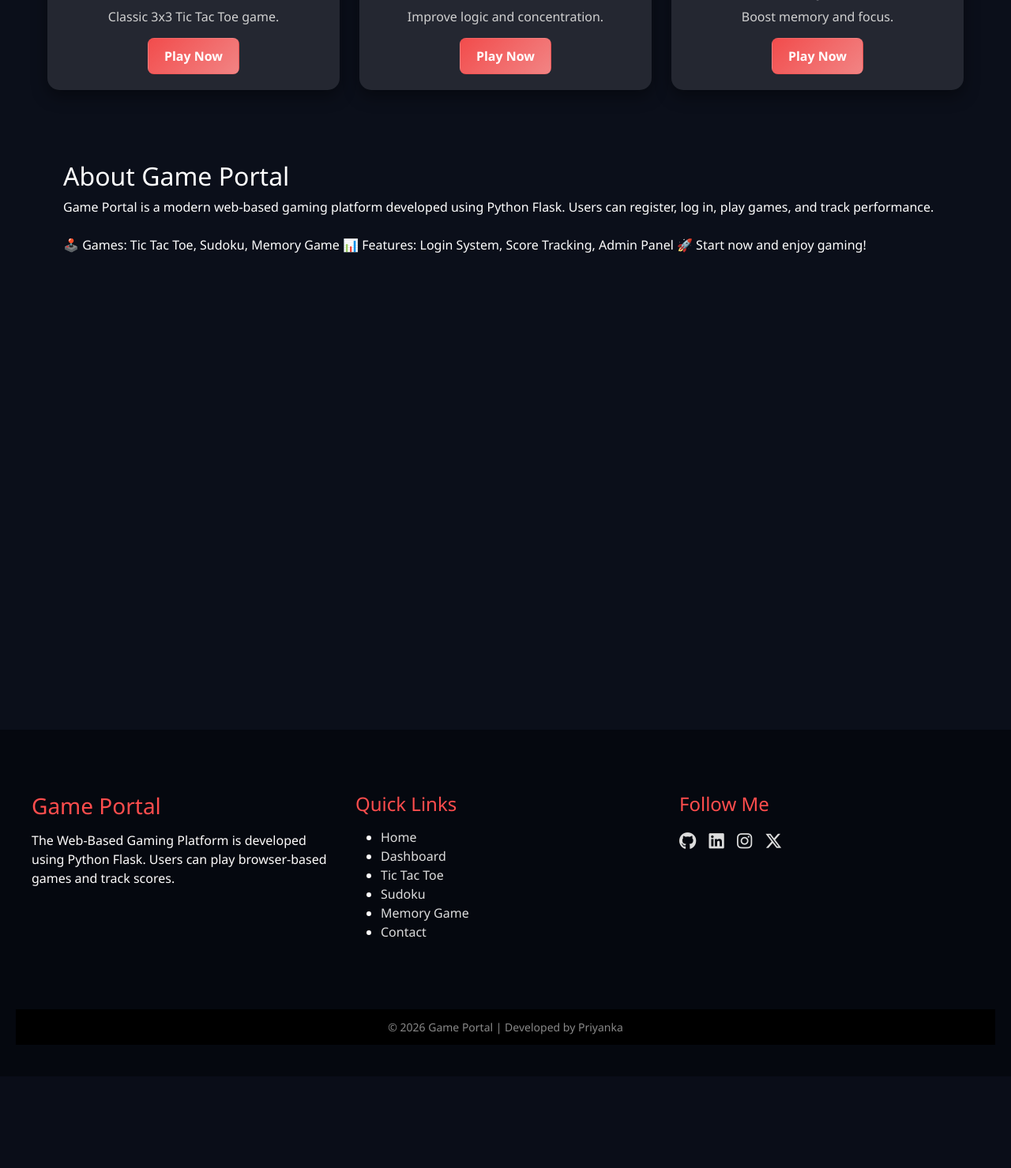
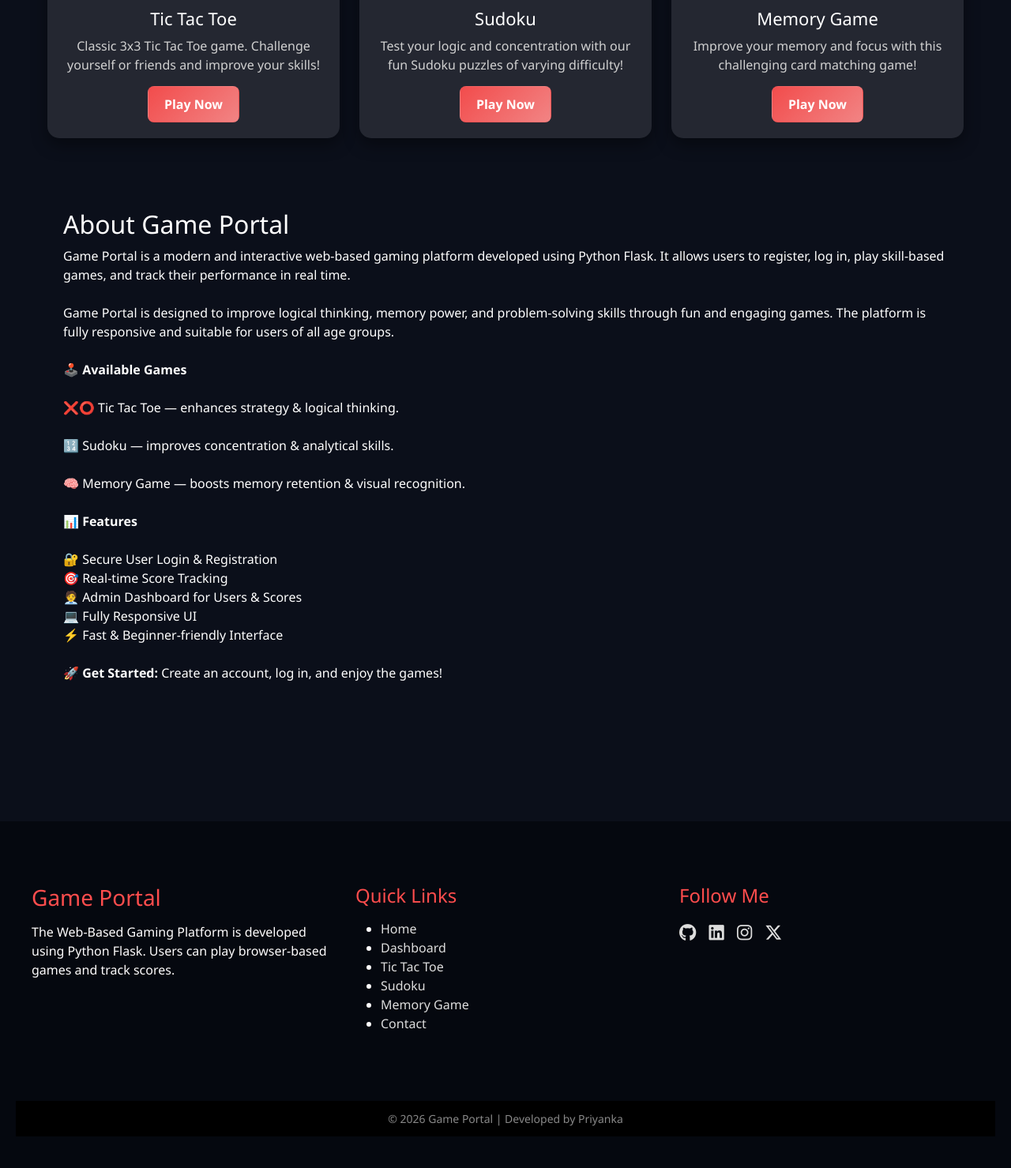
Before and after one commit to Priyanka14161416/Game-portal, a Flask app: page /index in a window 1280 px wide. Shown: the part 936-2415 px from the top of the page at 79% size. Before the commit the page ends 2259 px from the top, so only its background shows below. Run offline with Flask 3, Linux system fonts and the light colour scheme.

Commit message:
Update index.html

```diff
--- a/templates/index.html
+++ b/templates/index.html
@@ -15,114 +15,92 @@
     </div>
 
     <div class="hero-image">
-        <!-- ✅ Only Images (NO LOGO) -->
         <img id="heroSlider"
-             src="https://static.vecteezy.com/system/resources/thumbnails/031/234/176/small_2x/game-joystick-on-colorful-splash-background-neural-network-ai-generated-photo.jpg"
-             alt="Game Banner">
+             src="https://img.freepik.com/free-vector/gradient-gaming-logo-template_52683-132733.jpg?semt=ais_hybrid&w=740&q=80"
+             alt="Hero Slider">
     </div>
 </section>
 
-<!-- ================= STYLE ================= -->
 <style>
     .hero {
         display: flex;
         justify-content: space-between;
         align-items: center;
         padding: 60px 50px;
-    gap: 20px;
-    background: rgba(0,0,0,0.35);
-    backdrop-filter: blur(12px);
+        gap: 10px;
+        background: rgba(0,0,0,0.2);
+        backdrop-filter: blur(10px);
         border-radius: 20px;
         margin: 30px auto;
         max-width: 1200px;
-    flex-wrap: wrap;
-}
-
-.hero-content {
-    flex: 1;
+        flex-wrap: nowrap;
     }
 
     .hero-content h1 {
-    font-size: 48px;
+        font-size: 50px;
         font-weight: 800;
         color: #fff;
+
     }
 
     .hero-content p {
         color: #d8d8d8;
-    margin: 15px 0 25px;
-    font-size: 18px;
+        margin: 10px 0 20px;
+        font-size: 20px;
     }
 
-.btn {
+
+
+.hero-content .btn {
     padding: 12px 28px;
     background: #dd3f3f;
     color: #fff;
     border-radius: 8px;
     text-decoration: none;
     font-weight: 600;
-    transition: 0.3s;
+    transition: 0.2s;
     display: inline-block;
 }
 
-.btn:hover {
-    background: #ff4d4d;
+.hero-content .btn:active {
+    transform: scale(0.90);
+}
+
+
+
+
+    .hero-content .btn:hover {
+        background: #d44b4b;
         box-shadow: 0 0 15px rgba(237, 70, 89, 0.7);
     }
 
-.btn:active {
-    transform: scale(0.90);
-}
-
-.hero-image {
-    flex: 1;
-    text-align: center;
-}
-
     .hero-image img {
-    width: 100%;
-    max-width: 450px;
+        width: 500px;
+        max-width: 600px;
+        height: auto;
         border-radius: 20px;
-    transition: opacity 0.8s ease-in-out, transform 0.5s;
+        transition: opacity 0.8s ease-in-out;
         box-shadow: 0 0 25px rgba(239, 68, 82, 0.5);
         animation: float 4s infinite ease-in-out;
     }
 
-.hero-image img:hover {
-    transform: scale(1.05);
-}
-
-/* Floating animation */
     @keyframes float {
         0% { transform: translateY(0px); }
         50% { transform: translateY(-18px); }
         100% { transform: translateY(0px); }
     }
-
-/* Responsive */
-@media (max-width: 768px) {
-    .hero {
-        flex-direction: column;
-        text-align: center;
-    }
-}
 </style>
 
-<!-- ================= IMAGE SLIDER SCRIPT ================= -->
+<!-- Image Slider Script -->
 <script>
-document.addEventListener("DOMContentLoaded", function () {
+    const sliderImgs = [
 
-    const sliderImgs = [
-        "https://static.vecteezy.com/system/resources/thumbnails/031/234/176/small_2x/game-joystick-on-colorful-splash-background-neural-network-ai-generated-photo.jpg",
-        "https://wallpapers.com/images/hd/gaming-background-1920-x-1080-1y0g9c6k9x0j6z0c.jpg",
-        "https://img.freepik.com/free-vector/gaming-background-with-console_23-2147892309.jpg"
+        "https://static.vecteezy.com/system/resources/thumbnails/031/234/176/small_2x/game-joystick-on-colorful-splash-background-neural-network-ai-generated-photo.jpg"
+
 ];
 
     let index = 0;
     const slider = document.getElementById("heroSlider");
-
-    // ✅ Start from first image (NO logo flash)
-    slider.src = sliderImgs[0];
 
     setInterval(() => {
         slider.style.opacity = 0;
@@ -131,37 +109,37 @@
             index = (index + 1) % sliderImgs.length;
             slider.src = sliderImgs[index];
             slider.style.opacity = 1;
-        }, 500);
+        }, 700);
 
     }, 3000);
-
-});
 </script>
 
 <!-- ================= Games Section ================= -->
 <section class="games">
     <h1><b><u>Our Games</u></b></h1>
-
     <div class="game-cards">
 
+        <!-- Tic Tac Toe Card -->
         <div class="game-card">
-            <img src="https://encrypted-tbn0.gstatic.com/images?q=tbn:ANd9GcT2BZksmGeyc0GNtbrWmJaJWcIEJd03vmWx7A&s" alt="Tic Tac Toe">
+            <img src="https://encrypted-tbn0.gstatic.com/images?q=tbn:ANd9GcT2BZksmGeyc0GNtbrWmJaJWcIEJd03vmWx7A&s" alt="Tic Tac Toe Banner">
             <h3>Tic Tac Toe</h3>
-            <p>Classic 3x3 Tic Tac Toe game.</p>
+            <p>Classic 3x3 Tic Tac Toe game. Challenge yourself or friends and improve your skills!</p>
             <a href="{{ url_for('tictactoe') }}" class="btn">Play Now</a>
         </div>
 
+        <!-- Sudoku Card -->
         <div class="game-card">
-            <img src="https://encrypted-tbn0.gstatic.com/images?q=tbn:ANd9GcQOJ6YoLb5o4jsB6L66OK41q__F3lWlzVbwWg&s" alt="Sudoku">
+            <img src="https://encrypted-tbn0.gstatic.com/images?q=tbn:ANd9GcQOJ6YoLb5o4jsB6L66OK41q__F3lWlzVbwWg&s" alt="Sudoku Banner">
             <h3>Sudoku</h3>
-            <p>Improve logic and concentration.</p>
+            <p>Test your logic and concentration with our fun Sudoku puzzles of varying difficulty!</p>
             <a href="{{ url_for('sudoku') }}" class="btn">Play Now</a>
         </div>
 
+        <!-- Memory Game Card -->
         <div class="game-card">
-            <img src="https://m.media-amazon.com/images/I/61CiZEmEe4L.png" alt="Memory Game">
+            <img src="https://m.media-amazon.com/images/I/61CiZEmEe4L.png">
             <h3>Memory Game</h3>
-            <p>Boost memory and focus.</p>
+            <p>Improve your memory and focus with this challenging card matching game!</p>
             <a href="{{ url_for('memory') }}" class="btn">Play Now</a>
         </div>
 
@@ -174,14 +152,25 @@
         <h2>About Game Portal</h2>
 
         <p>
-            Game Portal is a modern web-based gaming platform developed using Python Flask.
-            Users can register, log in, play games, and track performance.
+            Game Portal is a modern and interactive web-based gaming platform developed using Python Flask.
+            It allows users to register, log in, play skill-based games, and track their performance in real time.<br><br>
 
-            <br><br>
+            Game Portal is designed to improve logical thinking, memory power, and problem-solving skills through fun and engaging games.
+            The platform is fully responsive and suitable for users of all age groups.<br><br>
 
-            🕹️ Games: Tic Tac Toe, Sudoku, Memory Game
-            📊 Features: Login System, Score Tracking, Admin Panel
-            🚀 Start now and enjoy gaming!
+            <strong>🕹️ Available Games</strong><br><br>
+            ❌⭕ Tic Tac Toe — enhances strategy & logical thinking.<br><br>
+            🔢 Sudoku — improves concentration & analytical skills.<br><br>
+            🧠 Memory Game — boosts memory retention & visual recognition.<br><br>
+
+            <strong>📊 Features</strong><br><br>
+            🔐 Secure User Login & Registration<br>
+            🎯 Real-time Score Tracking<br>
+            🧑‍💼 Admin Dashboard for Users & Scores<br>
+            💻 Fully Responsive UI<br>
+            ⚡ Fast & Beginner-friendly Interface<br><br>
+
+            🚀 <strong>Get Started:</strong> Create an account, log in, and enjoy the games!
         </p>
     </div>
 </section>
```
Lines whose indentation alone changed are shown as unchanged.
